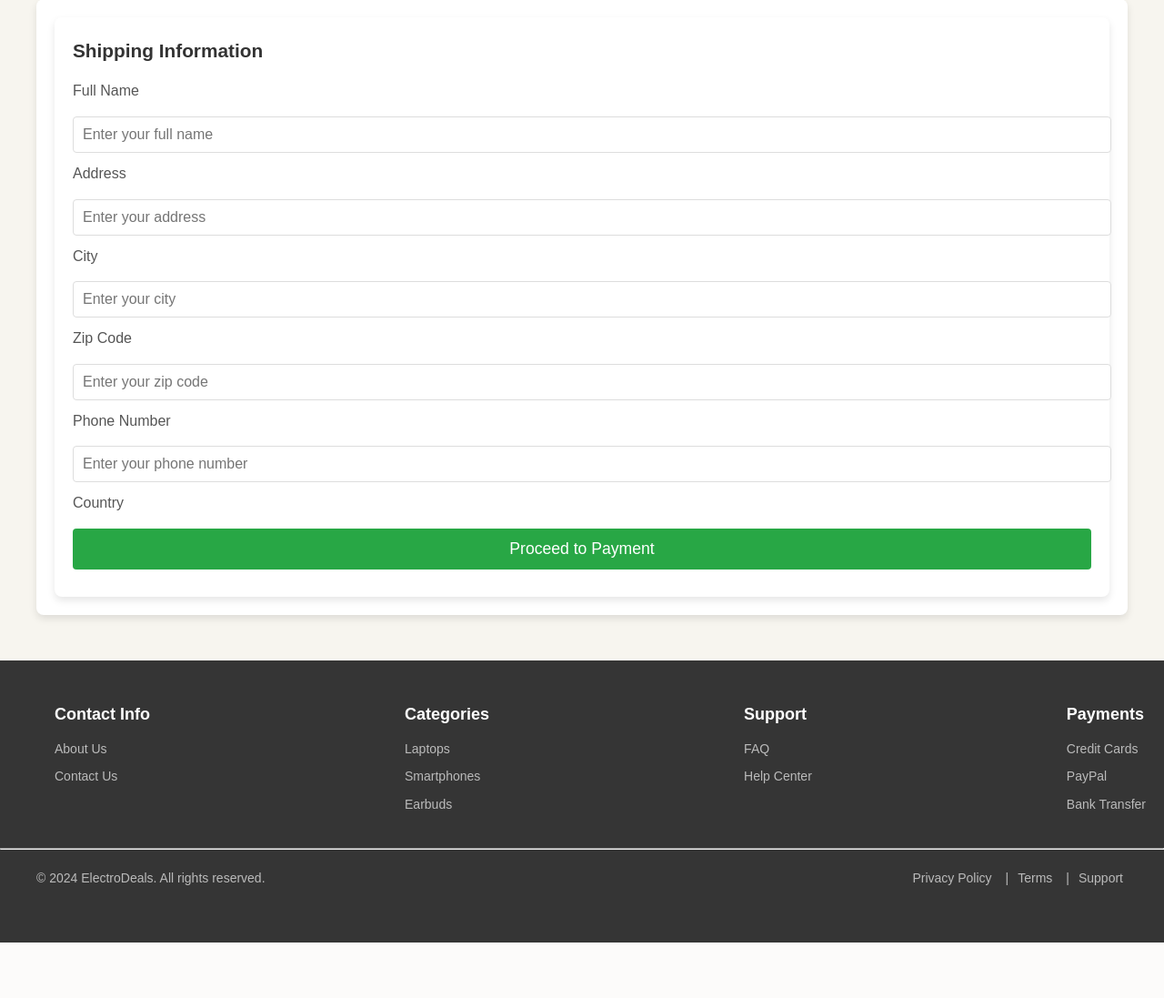
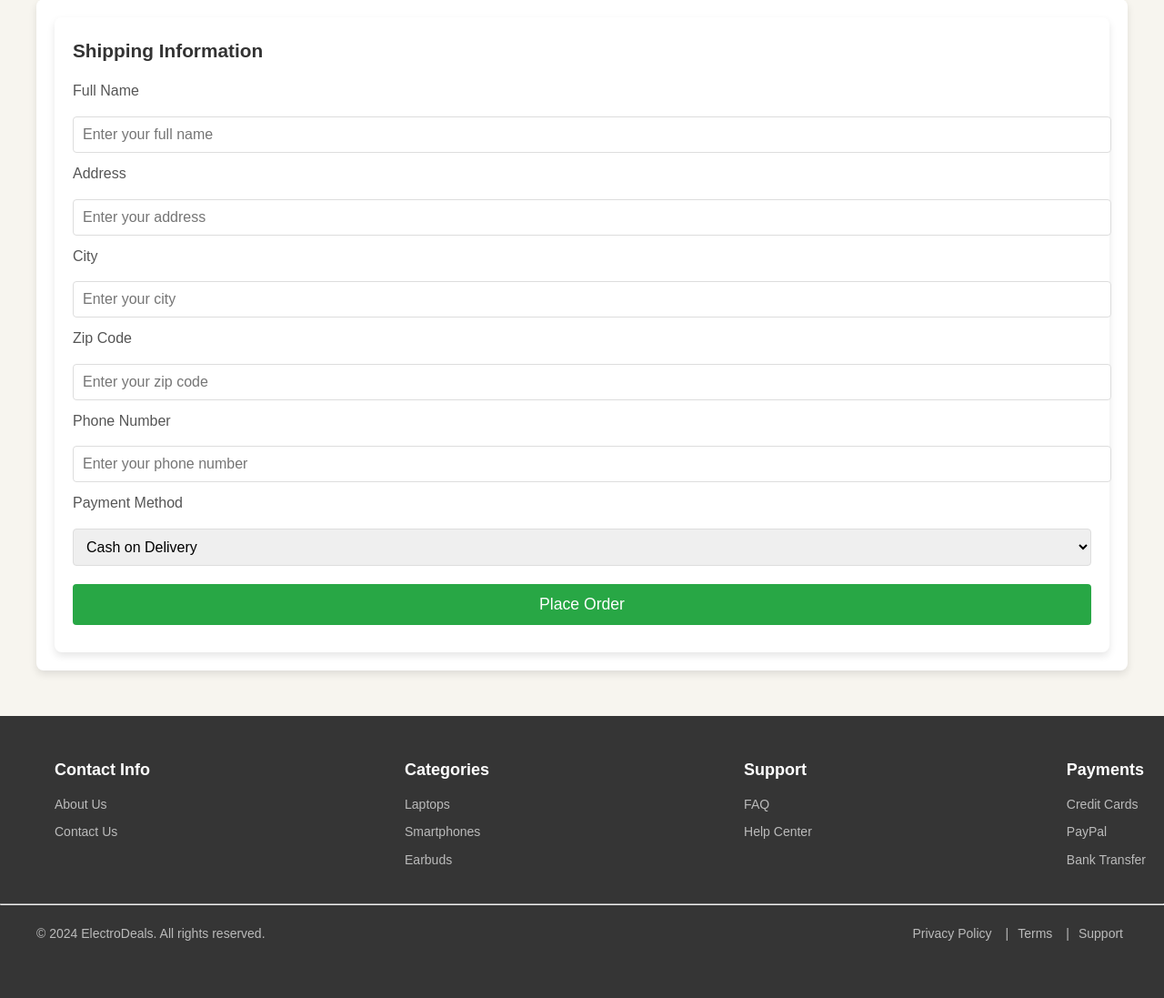
Before and after one commit to shresthadipen/Project-ElectroDeals, a Django app: page /checkout/ in a window 1280 px wide. Shown: the part 346-1443 px from the top of the page at 91% size. Before the commit the page ends 1382 px from the top, so only its background shows below. Run offline with Django 5.2, Linux system fonts and the light colour scheme; a user stored in the database is signed in; data comes from the database, SQL or seed files in the repository; data that the repository does not hold is empty; some web fonts are replaced.

Commit message:
Order detail added

```diff
--- a/ecommerce/models.py
+++ b/ecommerce/models.py
@@ -56,19 +56,29 @@ class Order(models.Model):
     date_ordered = models.DateTimeField(auto_now_add=True)
     complete = models.BooleanField(default=False, null=True, blank=False)
     transaction_id = models.CharField(max_length=200, null=True)
+    payment_method = models.CharField(max_length=50, null=True, blank=True)
 
     def __str__(self):
         return f"Order {self.id}"
 
-    # @property
-	# def shipping(self):
-	# 	shipping = False
-	# 	orderitems = self.orderitem_set.all()
-	# 	for i in orderitems:
-	# 		if i.product.digital == False:
-	# 			shipping = True
-	# 	return shipping
+    @classmethod
+    def get_next_transaction_id(cls):
+        """
+        Generate the next transaction ID, starting from 10000.
+        """
+        last_order = cls.objects.order_by('-id').first()  # Get the most recent order
+        if last_order and last_order.transaction_id:
+            try:
+                return str(int(last_order.transaction_id) + 1)
+            except ValueError:
+                return '10000'
+        else:
+            return '10000'
 
+    def save(self, *args, **kwargs):
+        if not self.transaction_id:
+            self.transaction_id = Order.get_next_transaction_id()
+        super(Order, self).save(*args, **kwargs)
 
     @property
     def get_cart_total(self):
@@ -81,6 +91,7 @@ class Order(models.Model):
         orderitems = self.orderitem_set.all()
         total = sum([item.quantity for item in orderitems])
         return total
+
 
 
 class OrderItem(models.Model):
--- a/ecommerce/templates/base.html
+++ b/ecommerce/templates/base.html
@@ -25,7 +25,10 @@
     <script type="text/javascript">
       var user = "{{request.user}}";
     </script>
-    {% block extra_css %} {% endblock %}
+
+    {% block extra_css %}
+    {% endblock %}
+
   </head>
   <body>
     <header class="navbar">
@@ -53,7 +56,8 @@
           <img src="{% static 'img/user.png' %}" alt="user-icon" class="icon">
 
           <div class="dropdown-content">
-            <a href="#">{{ user.username }}</a>
+            <a href="{% url 'profile' %}">{{ user.username }}</a>
+            <a href="{% url 'order_history' %}">Orders</a>
             <a href="/logout/">Logout</a>
           </div>
         </div>
--- a/ecommerce/templates/checkout.html
+++ b/ecommerce/templates/checkout.html
@@ -22,7 +22,6 @@
             <hr class="hr-line">
 
             {% if request.session.buy_now_product %}
-                <!-- Show only Buy Now product -->
                 <div class="cart-row">
                     <div><img class="row-image" src="{{ request.session.buy_now_product.image }}" alt="{{ request.session.buy_now_product.name }}"></div>
                     <div><p>{{ request.session.buy_now_product.name }}</p></div>
@@ -50,11 +49,12 @@
             {% endif %}
         </div>
 
-        <!-- Shipping Form -->
         <div class="box-element">
             <div class="form-container">
                 <h4>Shipping Information</h4>
-                <form action="/shipping" method="POST">
+                <form action="{% url 'process_order' %}" method="POST">
+                    {% csrf_token %}
+
                     <label for="name">Full Name</label>
                     <input type="text" id="name" name="name" required placeholder="Enter your full name">
 
@@ -70,9 +70,16 @@
                     <label for="phone">Phone Number</label>
                     <input type="text" id="phone" name="phone" required placeholder="Enter your phone number">
 
-                    <label for="country">Country</label>
-                    <input type="submit" value="Proceed to Payment">
+                    <label for="payment_method">Payment Method</label>
+                    <select id="payment_method" name="payment_method" required>
+                        <option value="Cash on Delivery">Cash on Delivery</option>
+                        <option value="Credit Card">Credit Card</option>
+                        <option value="Esewa">Esewa</option>
+                    </select>
+
+                    <input type="submit" value="Place Order">
                 </form>
+
             </div>
         </div>
     </div>
--- a/ecommerce/urls.py
+++ b/ecommerce/urls.py
@@ -1,6 +1,6 @@
 from django.urls import path
 from django.contrib.auth.decorators import login_required
-from .views import home, product, base, about, product_list, updateItem, cart, checkout, buy_now
+from .views import home, product, base, about, product_list, updateItem, cart, checkout, buy_now, order_history, process_order, profile, payment
 
 urlpatterns = [
     path('', home, name='home'),
@@ -12,4 +12,9 @@ urlpatterns = [
     path('cart/', cart, name='cart'),
     path('checkout/', checkout, name="checkout"),
     path('buy-now/<int:product_id>/', buy_now, name='buy_now'),
+    path('process_order/', process_order, name='process_order'),
+    path('order_history', order_history, name='order_history'),
+    path('profile/', profile, name='profile'),
+    path('payment/', payment, name='payment'),
+
 ]
--- a/ecommerce/views.py
+++ b/ecommerce/views.py
@@ -1,7 +1,10 @@
+from django.utils import timezone
+from datetime import timedelta
 from django.shortcuts import render, get_object_or_404, redirect
 from .models import Brand, Category, Product, Order, OrderItem, Customer, ShippingAddress
 from django.http import JsonResponse
 from django.views.decorators.csrf import csrf_exempt
+from django.contrib.auth.decorators import login_required
 import json
 
 
@@ -149,7 +152,6 @@ def cart_items(request):
         order, created = Order.objects.get_or_create(customer=customer, complete=False)
         cartItems = order.get_cart_items
     else:
-        # For anonymous users, we can store the cart items in the session
         cartItems = request.session.get("cart_items", 0)
     return {"cartItems": cartItems}
 
@@ -172,3 +174,66 @@ def buy_now(request, product_id):
     }
 
     return redirect('checkout')
+
+
+
+@login_required
+def order_history(request):
+    customer = request.user.customer
+    orders = Order.objects.filter(customer=customer, complete=True).order_by("-date_ordered")
+    cartItem = cart_items(request)
+
+    return render(request, "order.html", {"orders": orders, "cartItems": cartItem.get("cartItems", 0)})
+
+
+def payment(request):
+    cartItem = cart_items(request)
+    return render(request, "payment.html", {"cartItems": cartItem["cartItems"]})
+
+def profile(request):
+    cartItem = cart_items(request)
+    return render(request, "profile.html", {"cartItems": cartItem["cartItems"]})
+
+def process_order(request):
+    if request.method == 'POST':
+        customer = request.user.customer
+        order, created = Order.objects.get_or_create(customer=customer, complete=False)
+
+        order.transaction_id = Order.get_next_transaction_id()
+
+        name = request.POST['name']
+        address = request.POST['address']
+        city = request.POST['city']
+        zip_code = request.POST['zip']
+        phone = request.POST['phone']
+        payment_method = request.POST['payment_method']
+
+        shipping_address = ShippingAddress(
+            customer=customer,
+            order=order,
+            address=address,
+            city=city,
+            state='',
+            zipcode=zip_code
+        )
+        shipping_address.save()
+
+        order.payment_method = payment_method
+        if payment_method == "Cash on Delivery":
+            order.complete = True
+            order.delivered = False
+            order.save()
+            return redirect('order_history')
+        elif payment_method == "Esewa":
+            order.complete = True
+            order.delivered = False
+            order.save()
+            return redirect('order_history')
+            # return redirect('payment')
+        else:
+            order.complete = True
+            order.delivered = False
+            return redirect('order_history')
+
+
+    return redirect('checkout')
```
Also changed, not shown: ecommerce/static/css/order.css (added, +84 -0 lines), ecommerce/templates/order.html (added, +66 -0 lines), ecommerce/templates/profile.html (added, +8 -0 lines), ecommerce/migrations/0005_order_payment_method.py (added), ecommerce/templates/payment.html (added).
